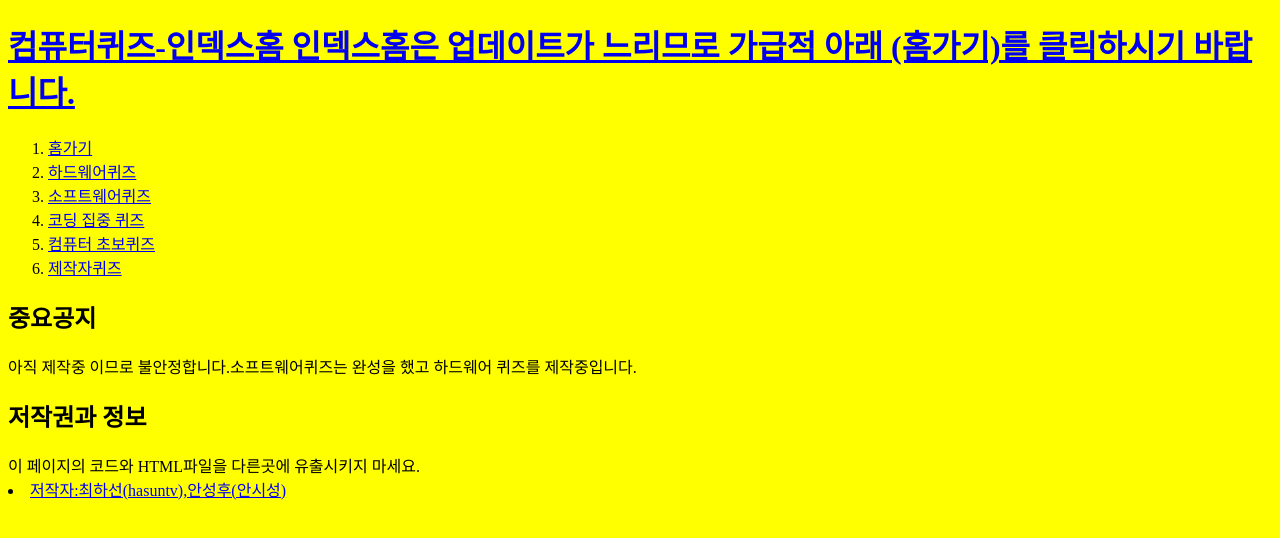
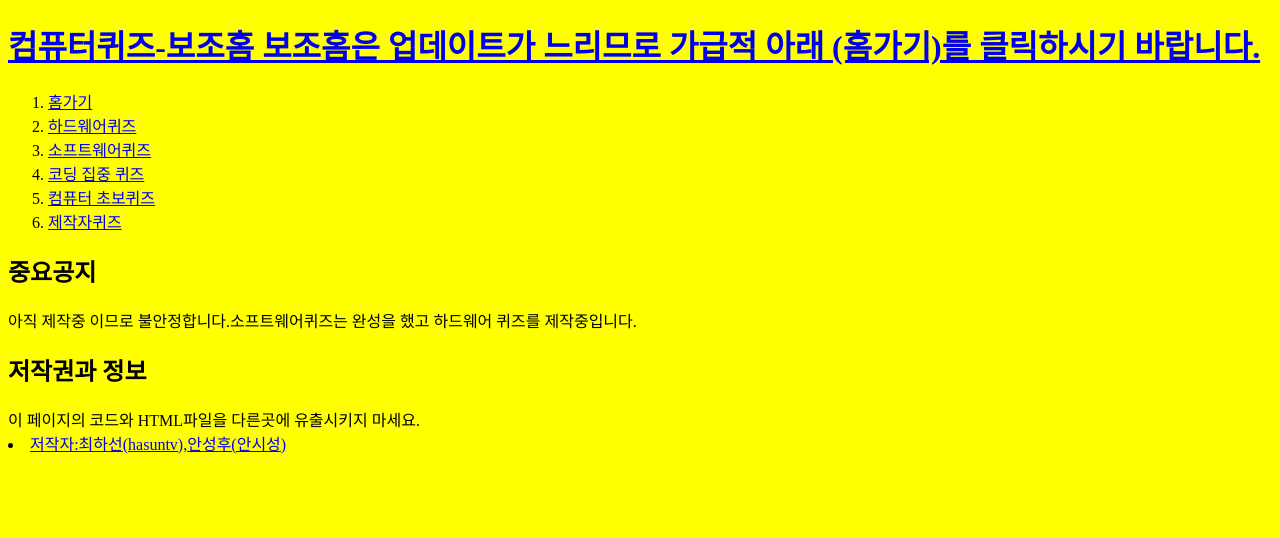
Before and after one commit to choihasun/computerquiz, a plain HTML site: page index.html in a window 1280 px wide. Drawn offline with Linux system fonts and the light colour scheme.

Commit message:
Update index.html

```diff
--- a/index.html
+++ b/index.html
@@ -6,7 +6,7 @@
   <meta charset="utf-8">
 </head>
 <body>
-<h1><a href="index.html">컴퓨터퀴즈-인덱스홈 인덱스홈은 업데이트가 느리므로 가급적 아래 (홈가기)를 클릭하시기 바랍니다.</a></h1>
+<h1><a href="index.html">컴퓨터퀴즈-보조홈 보조홈은 업데이트가 느리므로 가급적 아래 (홈가기)를 클릭하시기 바랍니다.</a></h1>
 <ol>
   <li><a href="홈1.html">홈가기</a></li>
   <li><a href="하초급.html">하드웨어퀴즈</a></li>
```
